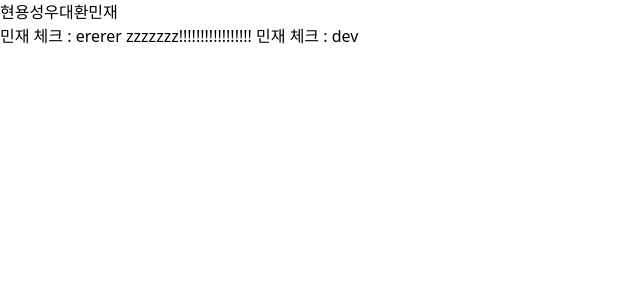
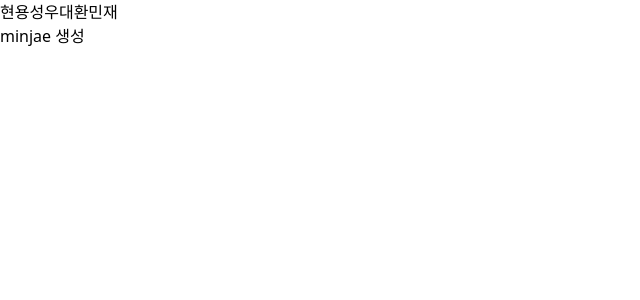
Before and after one commit to iminjae/LoveBlocks, a React (Vite) app in the folder vite/: page /minjae in a window 1280 px wide. Shown: the top 300 px of the page, without its empty margins (0-640 px from the left). Built offline with nearby package versions, Linux system fonts and the light colour scheme.

Commit message:
branch commit test

```diff
--- a/vite/src/pages/MinjaePage.tsx
+++ b/vite/src/pages/MinjaePage.tsx
@@ -6,9 +6,7 @@ const MinjaePage: FC = () => {
   return (
         <div>
 
-            민재 체크 : ererer zzzzzzz!!!!!!!!!!!!!!!!!
-
-            민재 체크 : dev
+            minjae 생성
 
         </div>
 
```
